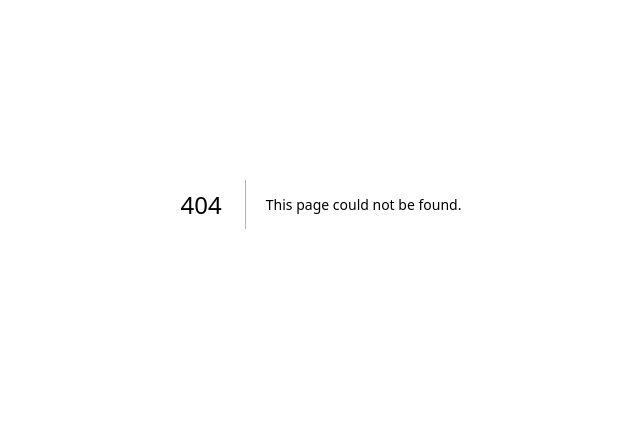
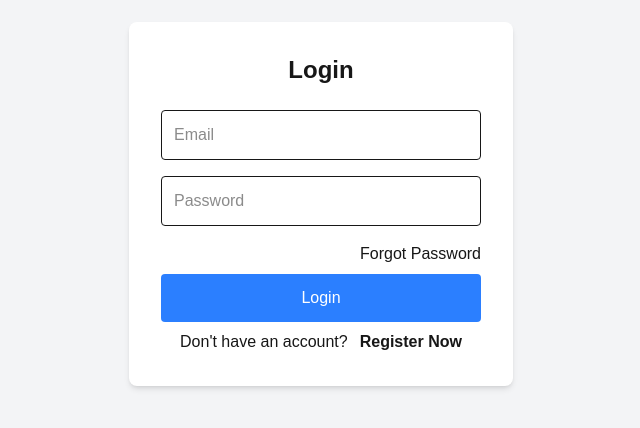
Before and after one commit to Stackarius/campus_payment_app, a Next.js app: page /login in a window 1280 px wide. Before the commit this address had no page. Shown: the part 196-624 px from the top of the page, without its empty margins (319-959 px from the left). Built offline with nearby package versions, Linux system fonts and the light colour scheme; no server answers.

Commit message:
feat: setup login and signup with redirects
chore: redirect without using 'next/router

```diff
--- /dev/null
+++ b/app/login/page.jsx
@@ -0,0 +1,92 @@
+"use client";
+import { useState } from "react";
+import { supabase } from "@/lib/supabaseClient";
+import { useRouter } from "next/navigation";
+import Link from "next/link";
+import { fetchRole, login } from "@/lib/auth";
+import { toast } from "react-toastify";
+
+export default function LoginPage() {
+    const router = useRouter();
+    const [email, setEmail] = useState("");
+    const [password, setPassword] = useState("");
+    const [loading, setLoading] = useState(false);
+    const [user, setUser] = useState("")
+
+    const handleLogin = async (e) => {
+
+        e.preventDefault();
+
+        try {
+            setLoading(true)
+            const user = await login(email, password);
+
+            // Get user profile to check role
+            const { data: profile, error: profileError } = await supabase
+                .from("profiles")
+                .select("user_role")
+                .eq("id", user.id)
+                .single();
+
+            if (profileError || !profile) {
+               alert("Error fetching user profile.");
+                setLoading(false);
+                return;
+            }
+
+            // user == admin => "/admin" : "/dashboard"
+            if (profile && profile.user_role === "admin") {
+                setLoading(false)
+                toast.success("Login successful!")
+                router.push("/admin");
+            } else {
+                setLoading(false)
+                toast.success("Login successful!")
+                router.push("/dashboard");
+            }
+        } catch (err) {
+            setLoading(false);
+        }
+    };
+
+
+    return (
+        <div className="flex min-h-screen items-center justify-center bg-gray-100">
+            <form
+                onSubmit={handleLogin}
+                className="bg-white p-8 rounded-lg shadow-md w-full max-w-sm"
+            >
+                <h1 className="text-2xl font-bold mb-6 text-center">Login</h1>
+                <input
+                    type="email"
+                    placeholder="Email"
+                    className="w-full p-3 border rounded mb-4"
+                    value={email}
+                    onChange={(e) => setEmail(e.target.value)}
+                    required
+                />
+                <input
+                    type="password"
+                    placeholder="Password"
+                    className="w-full p-3 border rounded mb-4"
+                    value={password}
+                    onChange={(e) => setPassword(e.target.value)}
+                    required
+                />
+                <Link href={"/"} className="float-right">Forgot Password</Link>
+                <button
+                    type="submit"
+                    disabled={loading}
+                    className="w-full bg-blue-500 text-white py-3 mt-2 rounded hover:bg-blue-600"
+                >
+                    {loading ? "Logging in..." : "Login"}
+                </button>
+
+                <div className="flex items-center justify-center mt-2 gap-3">
+                    <p>Don't have an account?</p>
+                    <Link href={"/signup"} className="font-semibold">Register Now</Link>
+                </div>
+            </form>
+        </div>
+    );
+}
--- /dev/null
+++ b/app/signup/page.jsx
@@ -0,0 +1,72 @@
+"use client";
+import { useState } from "react";
+import { useRouter } from "next/navigation";
+import Link from "next/link";
+import { toast } from "react-toastify";
+import { signup } from "@/lib/auth";
+
+export default function RegisterPage() {
+    const router = useRouter();
+    const [email, setEmail] = useState("");
+    const [password, setPassword] = useState("");
+    const [loading, setLoading] = useState(false);
+
+    const handleSignup = async (e) => {
+        e.preventDefault();
+        setLoading(true);
+
+        const { error } = await signup({ email, password });
+
+        setLoading(false);
+        if (error) {
+            toast.error(error);
+        } else {
+            toast.success("Check your email to confirm your account");
+            router.push("/login");
+        }
+    };
+
+    return (
+        <div className="flex min-h-screen items-center justify-center bg-gray-100">
+            <form
+                onSubmit={handleSignup}
+                className="bg-white p-8 rounded-lg shadow-md w-full max-w-sm"
+            >
+                <h1 className="text-2xl font-bold mb-6 text-center">Register</h1>
+
+                <input
+                    type="email"
+                    placeholder="Email"
+                    className="w-full p-3 border rounded mb-4"
+                    value={email}
+                    onChange={(e) => setEmail(e.target.value)}
+                    required
+                />
+
+                <input
+                    type="password"
+                    placeholder="Password"
+                    className="w-full p-3 border rounded mb-4"
+                    value={password}
+                    onChange={(e) => setPassword(e.target.value)}
+                    required
+                />
+
+                <button
+                    type="submit"
+                    disabled={loading}
+                    className="w-full bg-green-500 text-white py-3 rounded hover:bg-green-600"
+                >
+                    {loading ? "Creating..." : "Register"}
+                </button>
+
+                <div className="flex items-center justify-center mt-2 gap-3">
+                    <p>Already a user?</p>
+                    <Link href="/login" className="font-semibold">
+                        Login
+                    </Link>
+                </div>
+            </form>
+        </div>
+    );
+}
```
